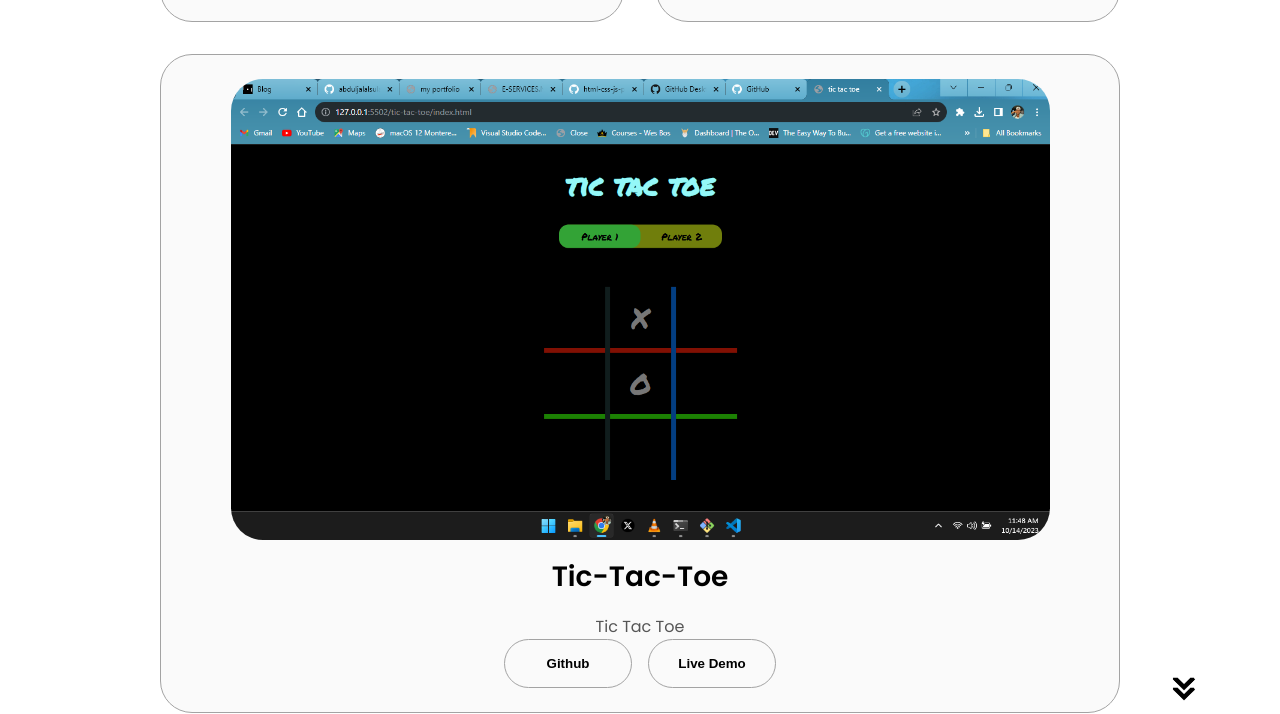
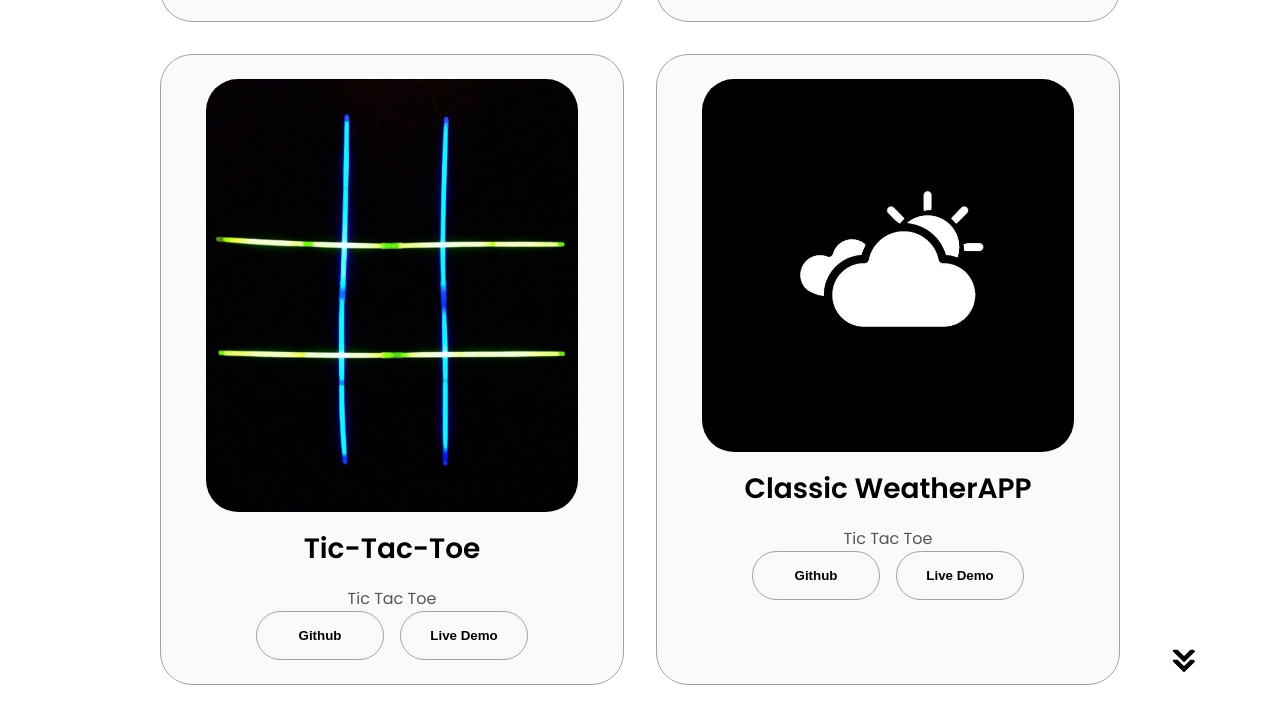
Before and after one commit to NightMadeCoder/My-first-portfolio, a plain HTML site: page index.html in a window 1280 px wide. Shown: the part 3048-3762 px from the top of the page. Drawn offline with Linux system fonts and the light colour scheme.

Commit message:
added the weather app to my list of project

```diff
--- a/index.html
+++ b/index.html
@@ -274,7 +274,7 @@
           <div class="details-container color-container">
             <div class="article-container">
               <img
-                src="./assets/Screenshot (29).png"
+                src="./assets/tic-tac-toe.jpg"
                 alt="Project 3"
                 class="project-img"
               />
@@ -296,6 +296,35 @@
               </button>
             </div>
           </div>
+          <div class="details-container color-container">
+            <div class="article-container">
+              <img
+                src="./assets/weatherapp.jpg"
+                alt="Project 3"
+                class="project-img"
+              />
+            </div>
+            <h2 class="experience-sub-title project-title">Classic WeatherAPP</h2>
+            <p>Tic Tac Toe</p>
+            <div class="btn-container">
+              <button
+                class="btn btn-color-2 project-btn"
+                onclick="location.href='https://github.com/abduljalalsulaiman/WeatherAPP.git'"
+              >
+                Github
+              </button>
+              <button
+                class="btn btn-color-2 project-btn"
+                onclick="location.href='https://github.com/'"
+              >
+                Live Demo
+              </button>
+            </div>
+          </div>
+
+
+
+        </div>
         </div>
       </div>
       <img
```
Also changed, not shown: assets/tic-tac-toe.jpg (added), assets/weatherapp.jpg (added).
